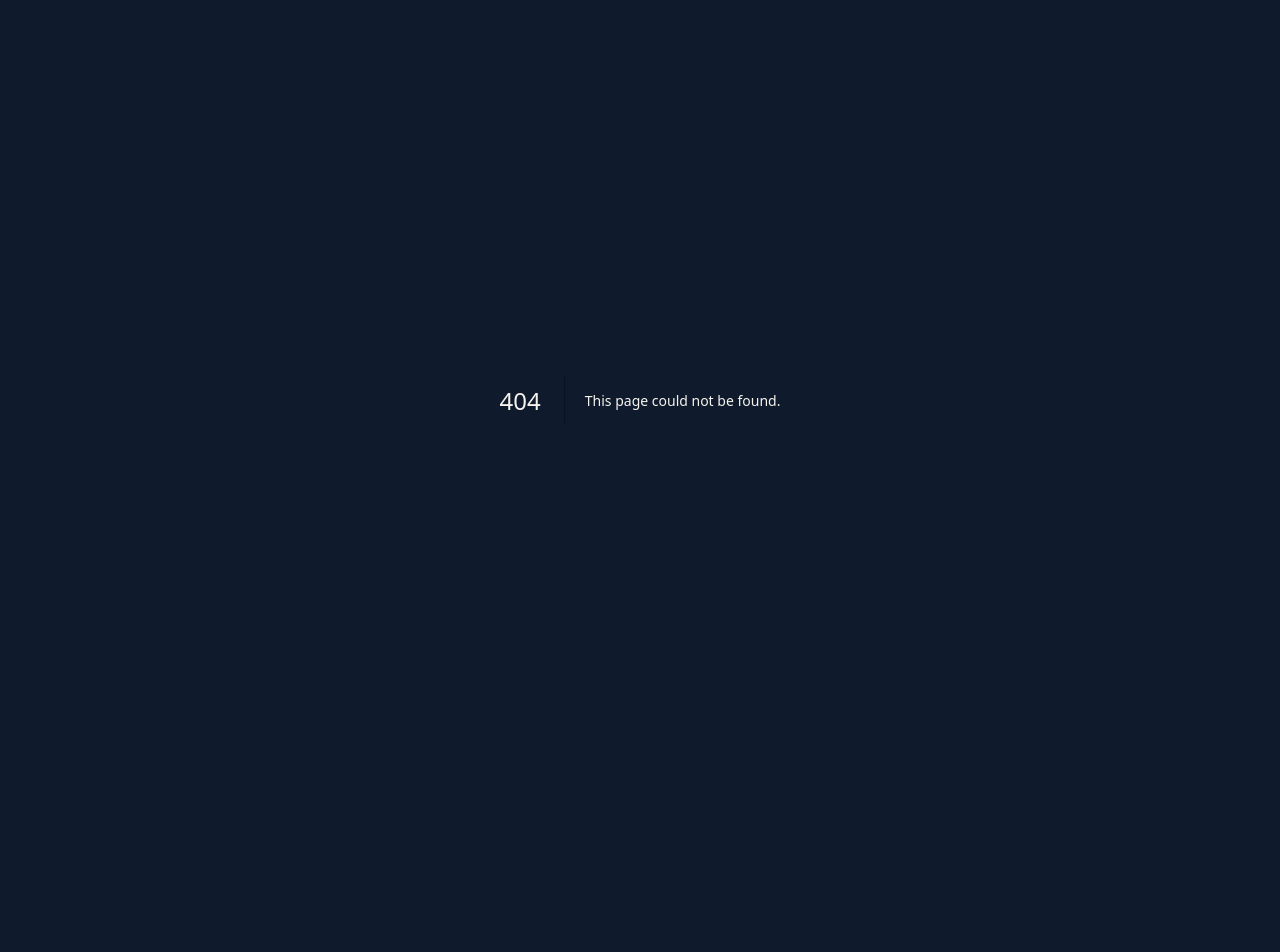
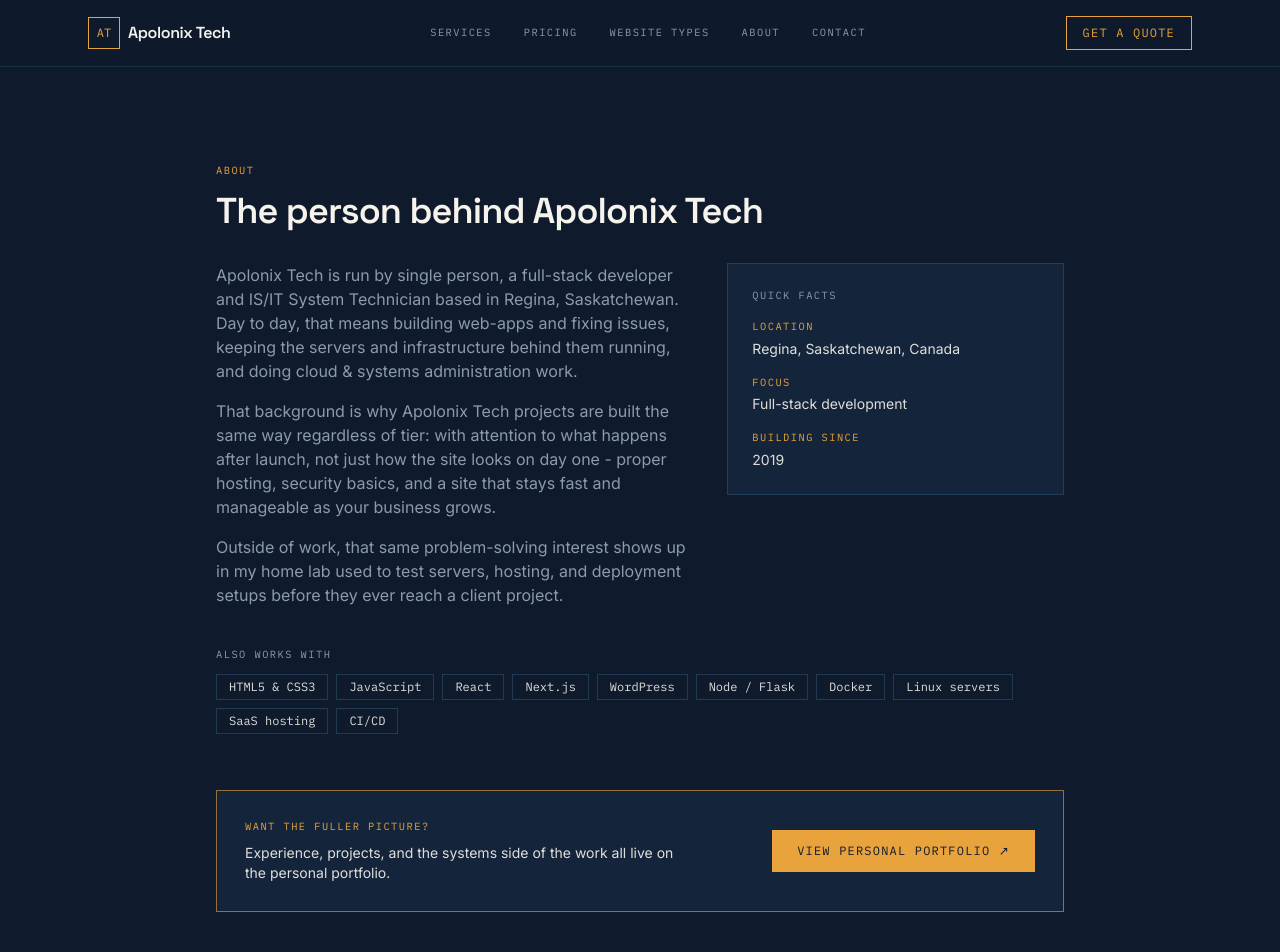
Before and after one commit to Johnpepsi/apolonix-tech, a Next.js app: page /about in a window 1280 px wide. Before the commit this address had no page. Shown: the top 952 px of the page. Before the commit the page ends 800 px from the top, so only its background shows below. Built offline with nearby package versions, Linux system fonts and the light colour scheme.

Commit message:
new updates

```diff
--- /dev/null
+++ b/app/about/page.tsx
@@ -0,0 +1,13 @@
+import Nav from "@/components/Nav";
+import About from "@/components/About";
+import Footer from "@/components/Footer";
+
+export default function AboutPage() {
+  return (
+    <main>
+      <Nav />
+      <About />
+      <Footer />
+    </main>
+  );
+}
--- /dev/null
+++ b/components/About.tsx
@@ -0,0 +1,99 @@
+const facts = [
+  { label: "Location", value: "Regina, Saskatchewan, Canada" },
+  { label: "Focus", value: "Full-stack development" },
+  { label: "Building since", value: "2019" },
+];
+
+const skills = [
+  "HTML5 & CSS3",
+  "JavaScript",
+  "React",
+  "Next.js",
+  "WordPress",
+  "Node / Flask",
+  "Docker",
+  "Linux servers",
+  "SaaS hosting",
+  "CI/CD",
+];
+
+export default function About() {
+  return (
+    <section className="border-b border-gridline/25 bg-navy py-24">
+      <div className="mx-auto max-w-4xl px-6">
+        <p className="dim-label text-amber">About</p>
+        <h1 className="mt-3 font-display text-3xl font-semibold tracking-tight text-paper sm:text-4xl">
+          The person behind Apolonix Tech
+        </h1>
+
+        <div className="mt-8 grid gap-10 md:grid-cols-[1.4fr_1fr]">
+          <div className="space-y-4 text-slate-soft">
+            <p>
+              Apolonix Tech is run by single person, a full-stack
+              developer and IS/IT System Technician based in Regina,
+              Saskatchewan. Day to day, that means building web-apps
+              and fixing issues, keeping the servers and infrastructure behind
+              them running, and doing cloud & systems administration work.
+            </p>
+            <p>
+              That background is why Apolonix Tech projects are built the
+              same way regardless of tier: with attention to what happens
+              after launch, not just how the site looks on day one - proper
+              hosting, security basics, and a site that stays fast and
+              manageable as your business grows.
+            </p>
+            <p>
+              Outside of work, that same problem-solving interest
+              shows up in my home lab used to test servers, hosting, and
+              deployment setups before they ever reach a client project.
+            </p>
+          </div>
+
+          <div className="blueprint-panel h-fit p-6">
+            <p className="dim-label text-slate-soft">Quick facts</p>
+            <dl className="mt-4 space-y-4">
+              {facts.map((fact) => (
+                <div key={fact.label}>
+                  <dt className="dim-label text-amber">{fact.label}</dt>
+                  <dd className="mt-1 text-sm text-paper/90">{fact.value}</dd>
+                </div>
+              ))}
+            </dl>
+          </div>
+        </div>
+
+        <div className="mt-10">
+          <p className="dim-label text-slate-soft">Also works with</p>
+          <div className="mt-3 flex flex-wrap gap-2">
+            {skills.map((skill) => (
+              <span
+                key={skill}
+                className="border border-gridline/40 px-3 py-1 font-mono text-xs text-paper/90"
+              >
+                {skill}
+              </span>
+            ))}
+          </div>
+        </div>
+
+        <div className="mt-14 flex flex-col items-start gap-4 border border-amber/60 bg-blueprint/30 p-7 sm:flex-row sm:items-center sm:justify-between">
+          <div>
+            <p className="dim-label text-amber">Want the fuller picture?</p>
+            <p className="mt-2 max-w-md text-sm text-paper/90">
+              Experience, projects, and the systems side of the work all
+              live on the personal portfolio.
+            </p>
+          </div>
+          <a
+            href="https://jp-personal-portfolio.vercel.app/"
+            target="_blank"
+            rel="noopener noreferrer"
+            className="whitespace-nowrap border border-amber bg-amber px-6 py-3 font-mono text-xs uppercase tracking-widest text-navy transition-colors hover:bg-transparent hover:text-amber"
+          >
+            View personal portfolio ↗
+          </a>
+        </div>
+      </div>
+    </section>
+  );
+}
--- a/components/Nav.tsx
+++ b/components/Nav.tsx
@@ -9,7 +9,7 @@ export default function Nav() {
     { href: "/#services", label: "Services" },
     { href: "/#pricing", label: "Pricing" },
     { href: "/website-types", label: "Website types" },
-    { href: "/#process", label: "Process" },
+    { href: "/about", label: "About" },
     { href: "/#contact", label: "Contact" },
   ];
 
--- a/components/Services.tsx
+++ b/components/Services.tsx
@@ -6,7 +6,7 @@ const services = [
       "A clean, professional site that gets your business online fast: pages for what you do, who you are, and how to reach you.",
     bestFor: "New businesses and service providers who need a fast, credible web presence.",
     includes: [
-      "Up to 5 pages (home, about, services, contact, and one more)",
+      "Up to basic pages (home, about, services, contact, and one more)",
       "Mobile-responsive layout",
       "Contact form connected to your inbox",
       "Basic on-page SEO setup",
```
